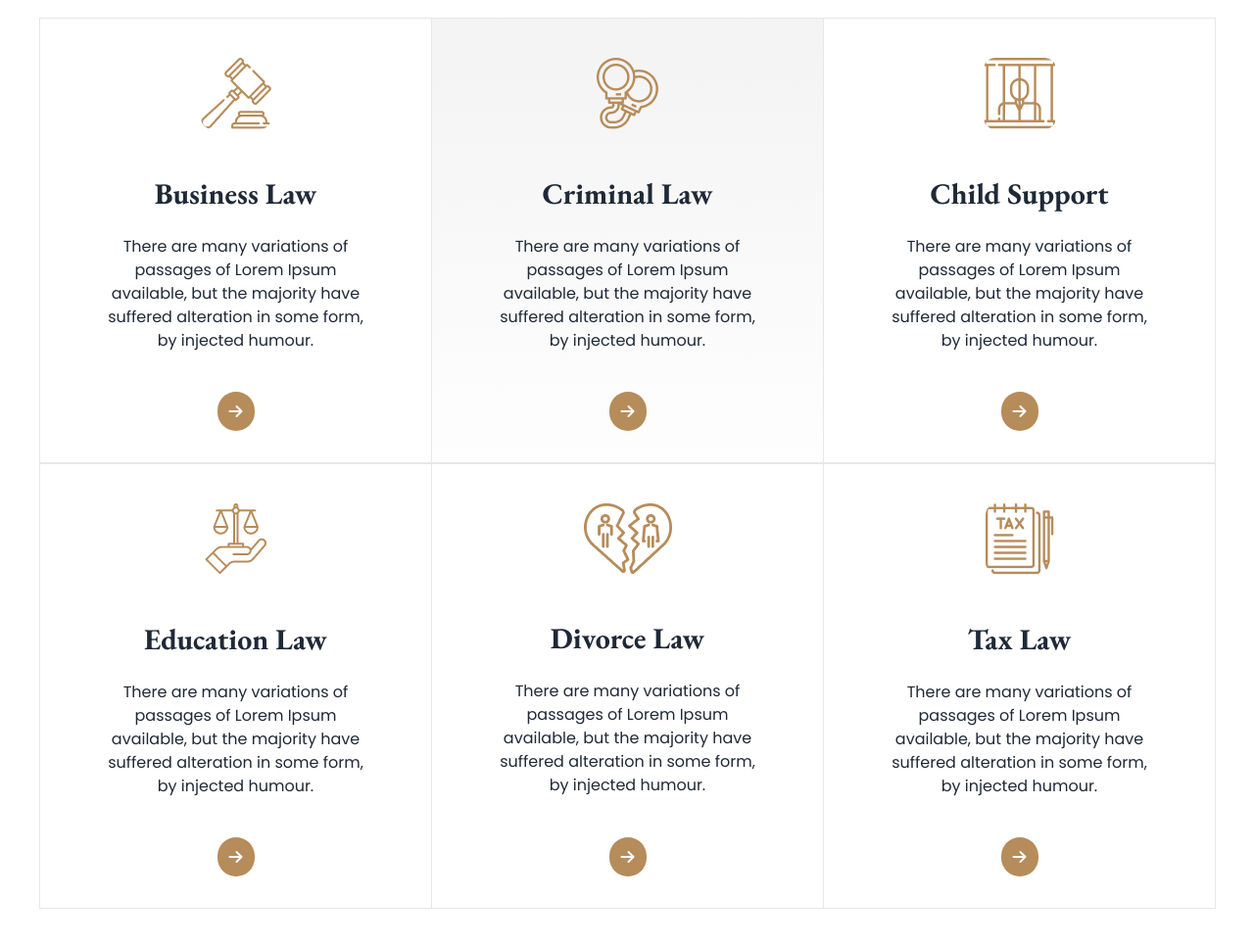
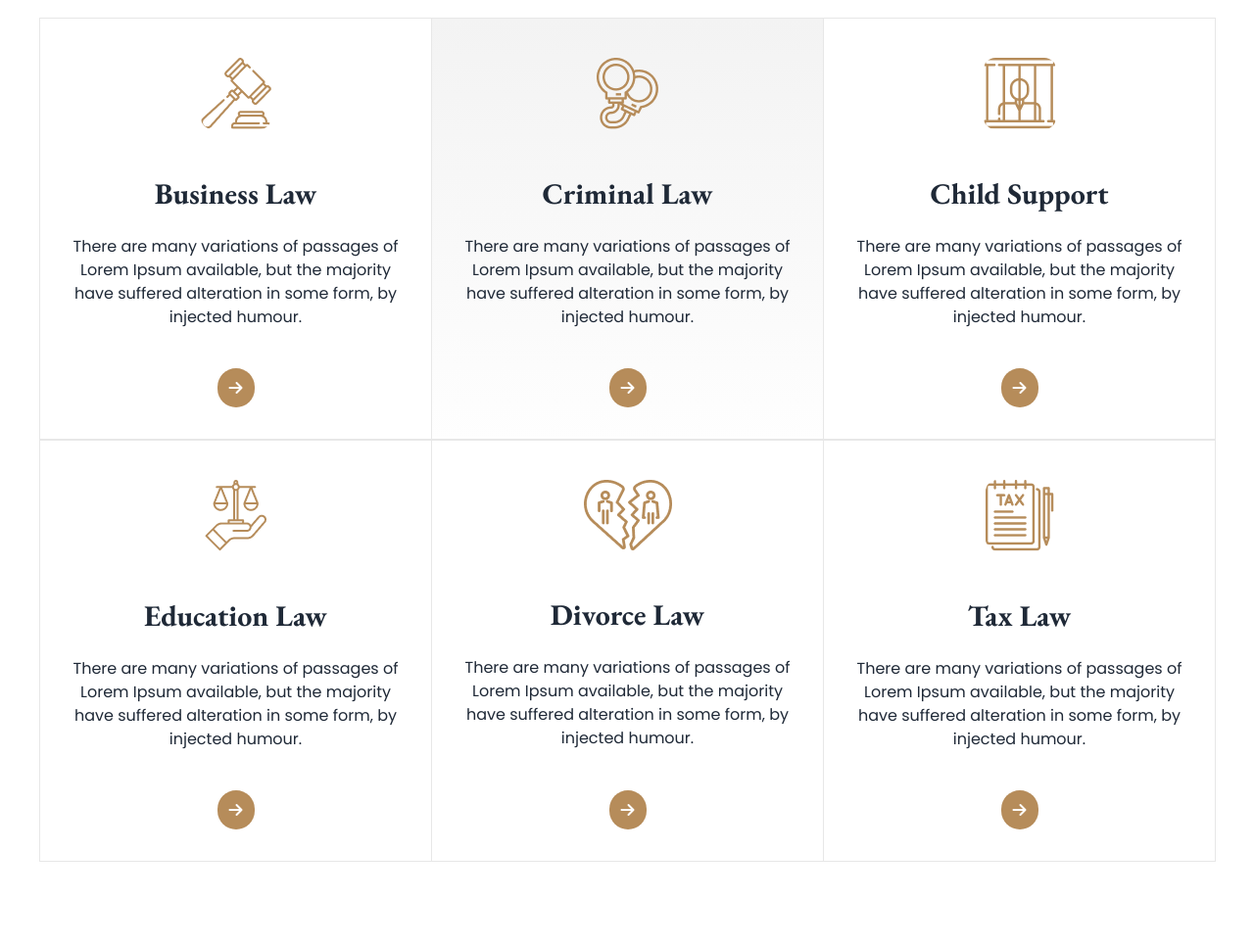
Before and after one commit to salehsiam/legal-solution, a plain HTML site: page index.html in a window 1280 px wide. Shown: the part 920-1886 px from the top of the page at 98% size. Drawn offline with nearby package versions, Linux system fonts and the light colour scheme.

Commit message:
kigihjghi

```diff
--- a/index.html
+++ b/index.html
@@ -152,7 +152,7 @@
       </div>
     </header>
     <!--   Practice section    -->
-    <section class="my-24 px-6">
+    <section class="my-24 px-4">
       <h1 class="text-4xl font-bold text-[#414040] text-center mb-6">
         The Legal Practice Area
       </h1>
@@ -174,7 +174,7 @@
               class="rounded-xl"
             />
           </figure>
-          <div class="card-body items-center text-center px-16">
+          <div class="card-body items-center text-center px-8">
             <h2 class="card-title text-3xl font-bold m-4">Business Law</h2>
             <p class="mb-8">
               There are many variations of passages of Lorem Ipsum available,
@@ -197,7 +197,7 @@
               class="rounded-xl"
             />
           </figure>
-          <div class="card-body items-center text-center px-16">
+          <div class="card-body items-center text-center px-8">
             <h2 class="card-title text-3xl font-bold m-4">Criminal Law</h2>
             <p class="mb-8">
               There are many variations of passages of Lorem Ipsum available,
@@ -216,7 +216,7 @@
           <figure class="px-10 pt-10">
             <img src="./images/child.png" alt="Buisness" class="rounded-xl" />
           </figure>
-          <div class="card-body items-center text-center px-16">
+          <div class="card-body items-center text-center px-8">
             <h2 class="card-title text-3xl font-bold m-4">Child Support</h2>
             <p class="mb-8">
               There are many variations of passages of Lorem Ipsum available,
@@ -239,7 +239,7 @@
               class="rounded-xl"
             />
           </figure>
-          <div class="card-body items-center text-center px-16">
+          <div class="card-body items-center text-center px-8">
             <h2 class="card-title text-3xl font-bold m-4">Education Law</h2>
             <p class="mb-8">
               There are many variations of passages of Lorem Ipsum available,
@@ -258,7 +258,7 @@
           <figure class="px-10 pt-10">
             <img src="./images/divorce.png" alt="Buisness" class="rounded-xl" />
           </figure>
-          <div class="card-body items-center text-center px-16">
+          <div class="card-body items-center text-center px-8">
             <h2 class="card-title text-3xl font-bold m-4">Divorce Law</h2>
             <p class="mb-8">
               There are many variations of passages of Lorem Ipsum available,
@@ -277,7 +277,7 @@
           <figure class="px-10 pt-10">
             <img src="./images/tax.png" alt="Buisness" class="rounded-xl" />
           </figure>
-          <div class="card-body items-center text-center px-16">
+          <div class="card-body items-center text-center px-8">
             <h2 class="card-title text-3xl font-bold m-4">Tax Law</h2>
             <p class="mb-8">
               There are many variations of passages of Lorem Ipsum available,
```
